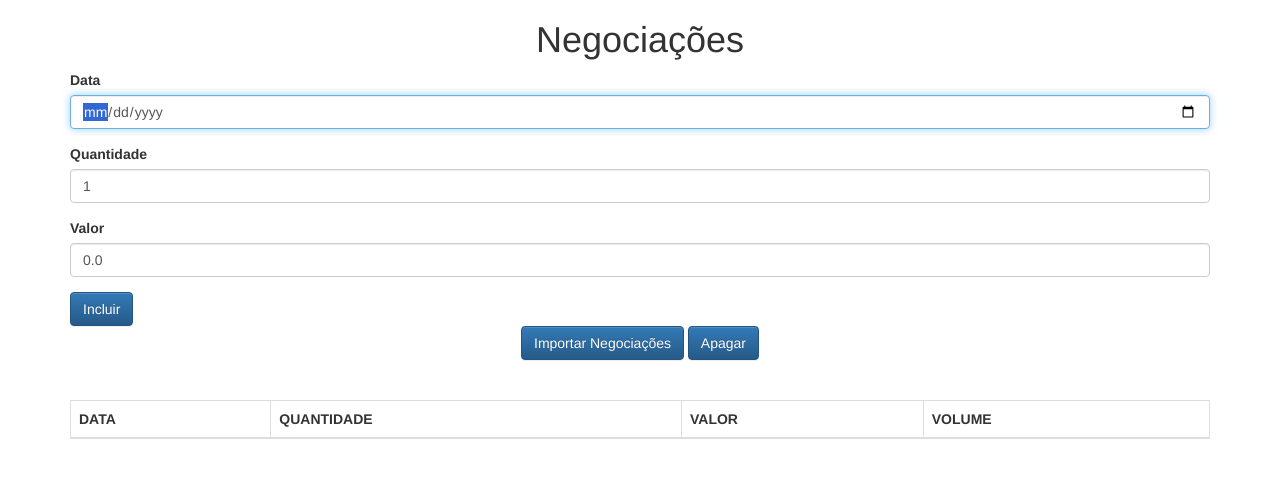
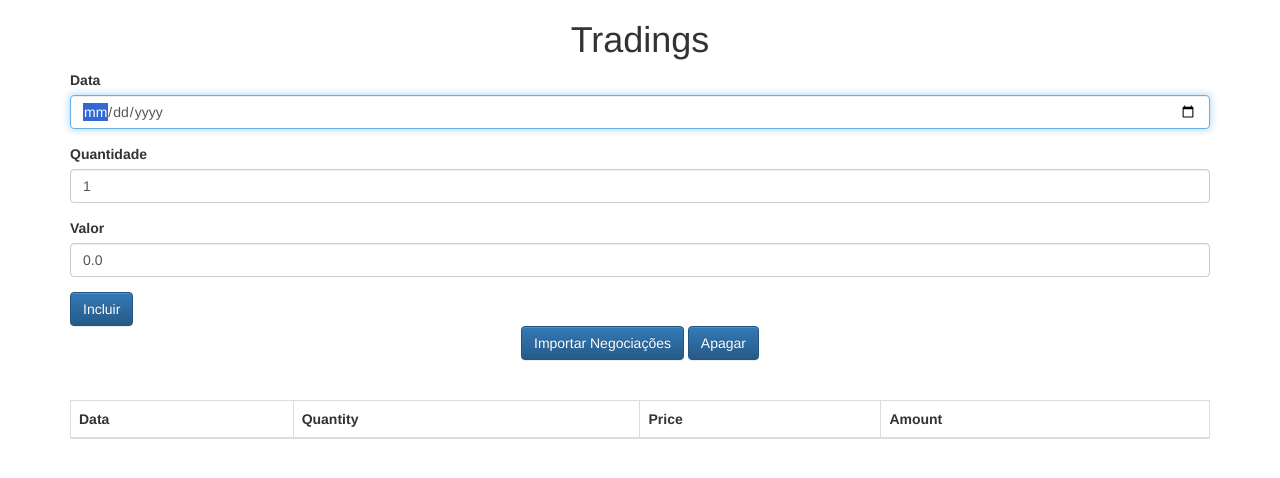
Before and after one commit to opullig/tradingtool, a plain HTML site: page client/index.html in a window 1280 px wide. Drawn offline with Linux system fonts and the light colour scheme.

Commit message:
Create a structure for MVC

```diff
--- a/client/index.html
+++ b/client/index.html
@@ -2,14 +2,14 @@
 <html>
 <head>
     <meta charset="UTF-8">
-    <title>Negociações</title>
+    <title>Trading Tool</title>
     <link rel="stylesheet" href="css/bootstrap.css">
     <link rel="stylesheet" href="css/bootstrap-theme.css">
 
 </head>
 <body class="container">
 
-    <h1 class="text-center">Negociações</h1>
+    <h1 class="text-center">Tradings</h1>
 
     <form class="form" id="stocks">
 
@@ -45,10 +45,10 @@
     <table class="table table-hover table-bordered">
         <thead>
             <tr>
-                <th>DATA</th>
-                <th>QUANTIDADE</th>
-                <th>VALOR</th>
-                <th>VOLUME</th>
+                <th>Data</th>
+                <th>Quantity</th>
+                <th>Price</th>
+                <th>Amount</th>
             </tr>
         </thead>
 
@@ -58,6 +58,6 @@
         <tfoot>
         </tfoot>
     </table>
-    <script src="app/index.js"></script>
+    <script src="app/models/trading.js"></script>
 </body>
 </html>
```
Also changed, not shown: client/app/models/trading.js (added).
